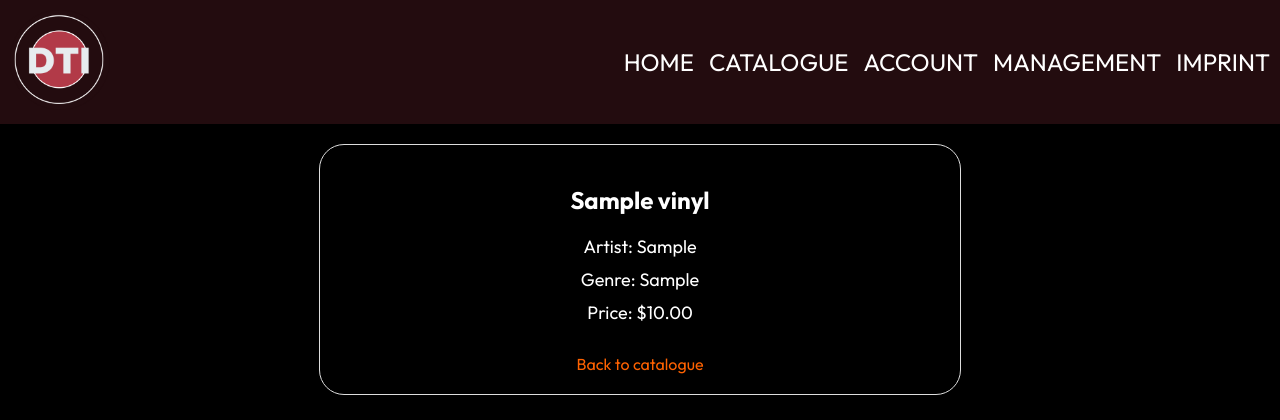
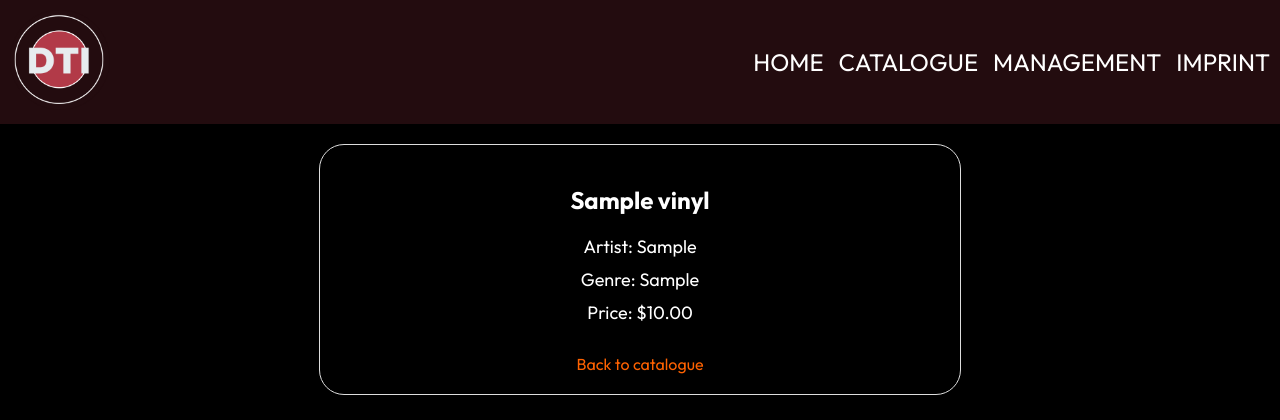
Before and after one commit to buildasquid/DBWS_Project_2024, a Flask app: page /vinyl/1 in a window 1280 px wide. Shown: the top 420 px of the page. Run offline with Flask 3, Linux system fonts and the light colour scheme; tables that the repository leaves empty or names only in its code hold one stand-in row (values such as "Sample post").

Commit message:
Update vinyl_detail.html

```diff
--- a/templates/vinyl_detail.html
+++ b/templates/vinyl_detail.html
@@ -19,9 +19,6 @@
                 </li>
                 <li class="nav-item">
                     <a class="nav-link" href="{{ url_for('catalogue') }}">CATALOGUE</a>
-                </li>
-                <li class="nav-item">
-                    <a class="nav-link" href="#">ACCOUNT</a>
                 </li>
                 <li class="nav-item">
                     <a class="nav-link" href="{{ url_for('management') }}">MANAGEMENT</a>
```
